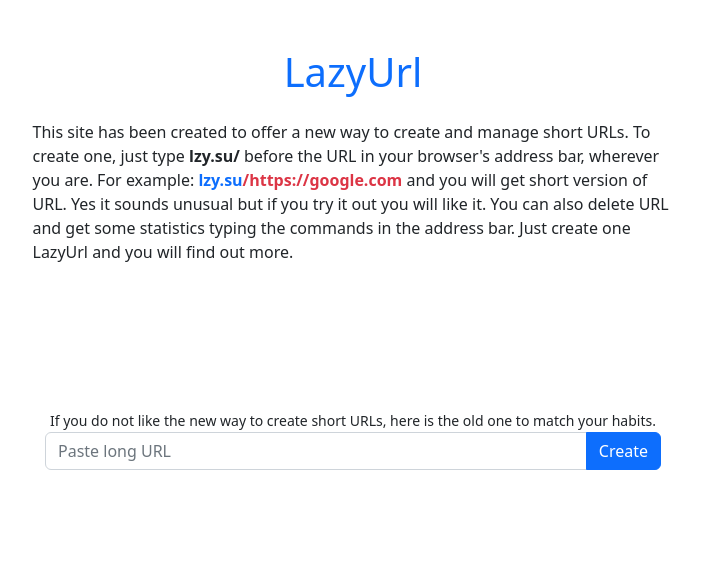
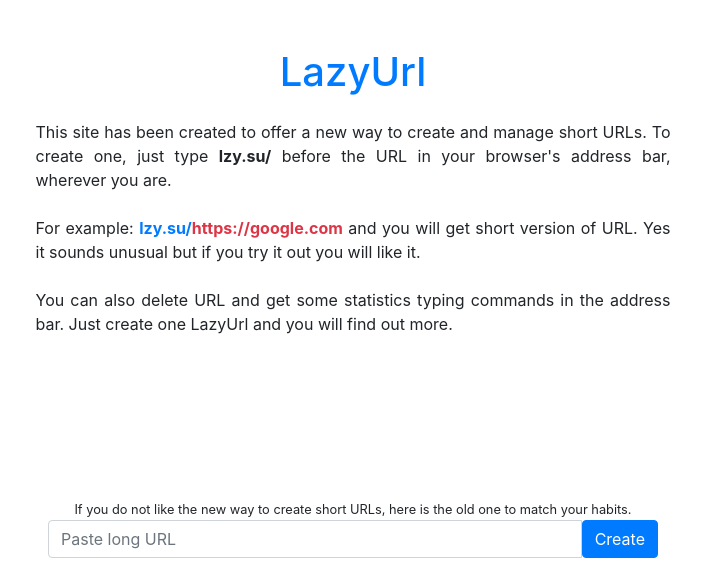
Before and after one commit to YuriyCherniy/lzy.su, a Django app: page / in a window 1280 px wide. Shown: the top 576 px of the page, without its empty margins (287-988 px from the left). Run offline with Django 4.2, Linux system fonts and the light colour scheme.

Commit message:
fixed some html

```diff
--- a/core/static/text.txt
+++ b/core/static/text.txt
@@ -1 +1 @@
-This site has been created to offer a new way to create and manage short URLs. To create one, just type <b>lzy.su/</b> before the URL in your browser's address bar, wherever you are. For example: <b><span class="text-primary">lzy.su</span><span class="text-danger">/https://google.com</span></b> and you will get short version of URL. Yes it sounds unusual but if you try it out you will like it. You can also delete URL and get some statistics typing the commands in the address bar. Just create one LazyUrl and you will find out more.
+This site has been created to offer a new way to create and manage short URLs. To create one, just type <b>lzy.su/</b> before the URL in your browser's address bar, wherever you are.<br><br> For example: <b><span class="text-primary">lzy.su/</span><span class="text-danger">https://google.com</span></b> and you will get short version of URL. Yes it sounds unusual but if you try it out you will like it.<br><br> You can also delete URL and get some statistics typing commands in the address bar. Just create one LazyUrl and you will find out more.
--- a/core/templates/core/index.html
+++ b/core/templates/core/index.html
@@ -4,12 +4,12 @@
 <div class="container">
     <div class="row justify-content-lg-center">
         <div class="col-lg-6">
-            <h1 class="text-center mt-2 mt-lg-5 mb-lg-4 text-primary">LazyUrl</h1>
+            <h1 class="text-center mt-4 mb-3 mt-lg-5 mb-lg-4 text-primary">LazyUrl</h1>
         </div>
     </div>
-    <div class="row justify-content-lg-center mb-2 mb-5">
+    <div class="row justify-content-lg-center mb-5">
         <div class="col-lg-7">
-            <span class="text-justify">{{ text|safe }}</span>
+            <p class="text-justify">{{ text|safe }}</p>
         </div>
     </div>
 </div>
--- a/short_urls/templates/short_urls/url_delete_error.html
+++ b/short_urls/templates/short_urls/url_delete_error.html
@@ -4,7 +4,7 @@
 <div class="container">
     <div class="row justify-content-lg-center">
         <div class="col-lg-6">
-            <h1 class="text-center mt-2 mt-lg-5 mb-lg-4 text-danger">LazyUrl</h1>
+            <h1 class="text-center mt-4 mt-lg-5 mb-lg-4 text-danger">LazyUrl</h1>
         </div>
     </div>
     <div class="row justify-content-lg-center mb-2">
--- a/short_urls/templates/short_urls/url_information.html
+++ b/short_urls/templates/short_urls/url_information.html
@@ -4,7 +4,7 @@
 <div class="container">
     <div class="row justify-content-lg-center">
         <div class="col-lg-6">
-            <h1 class="text-center mt-2 mt-lg-5 mb-lg-4 text-success">LazyUrl</h1>
+            <h1 class="text-center mt-4 mb-3 mt-lg-5 mb-lg-4 text-success">LazyUrl</h1>
         </div>
     </div>
     <div class="row justify-content-lg-center mb-2">
--- a/templates/base.html
+++ b/templates/base.html
@@ -7,7 +7,8 @@
     <meta charset="UTF-8">
     <meta http-equiv="X-UA-Compatible" content="IE=edge">
     <meta name="viewport" content="width=device-width, initial-scale=1.0">
-    <link rel="stylesheet" href="https://cdn.jsdelivr.net/npm/bootstrap@5.2.0-beta1/dist/css/bootstrap.min.css">
+    <!-- <link rel="stylesheet" href="https://cdn.jsdelivr.net/npm/bootstrap@5.2.0-beta1/dist/css/bootstrap.min.css"> -->
+    <link rel="stylesheet" href="https://cdn.jsdelivr.net/npm/bootstrap@4.1.3/dist/css/bootstrap.min.css" integrity="sha384-MCw98/SFnGE8fJT3GXwEOngsV7Zt27NXFoaoApmYm81iuXoPkFOJwJ8ERdknLPMO" crossorigin="anonymous">
     <link rel="stylesheet" href="{% static 'style.css' %}">
     <!-- Place this tag in your head or just before your close body tag. -->
 <script async defer src="https://buttons.github.io/buttons.js"></script>
```
Also changed, not shown: short_urls/templates/short_urls/url_create.html (+6 -6 lines).
